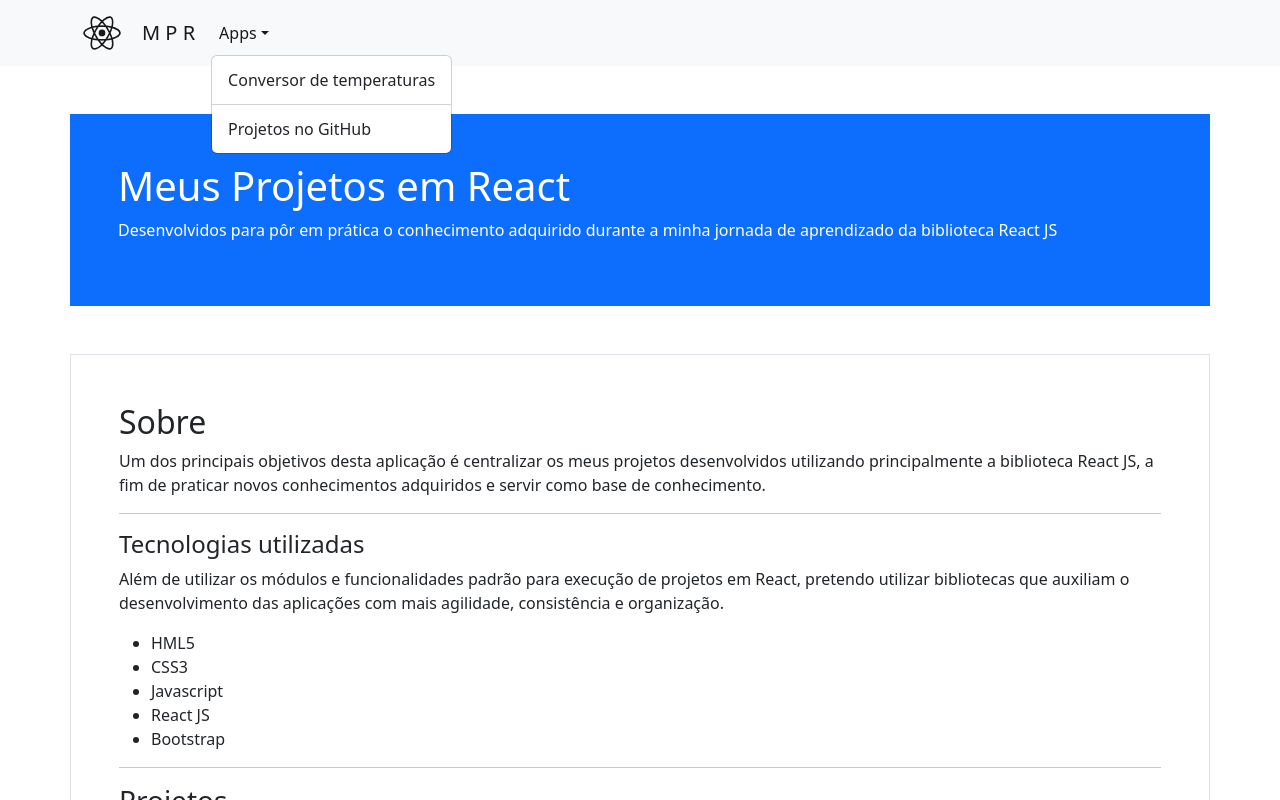
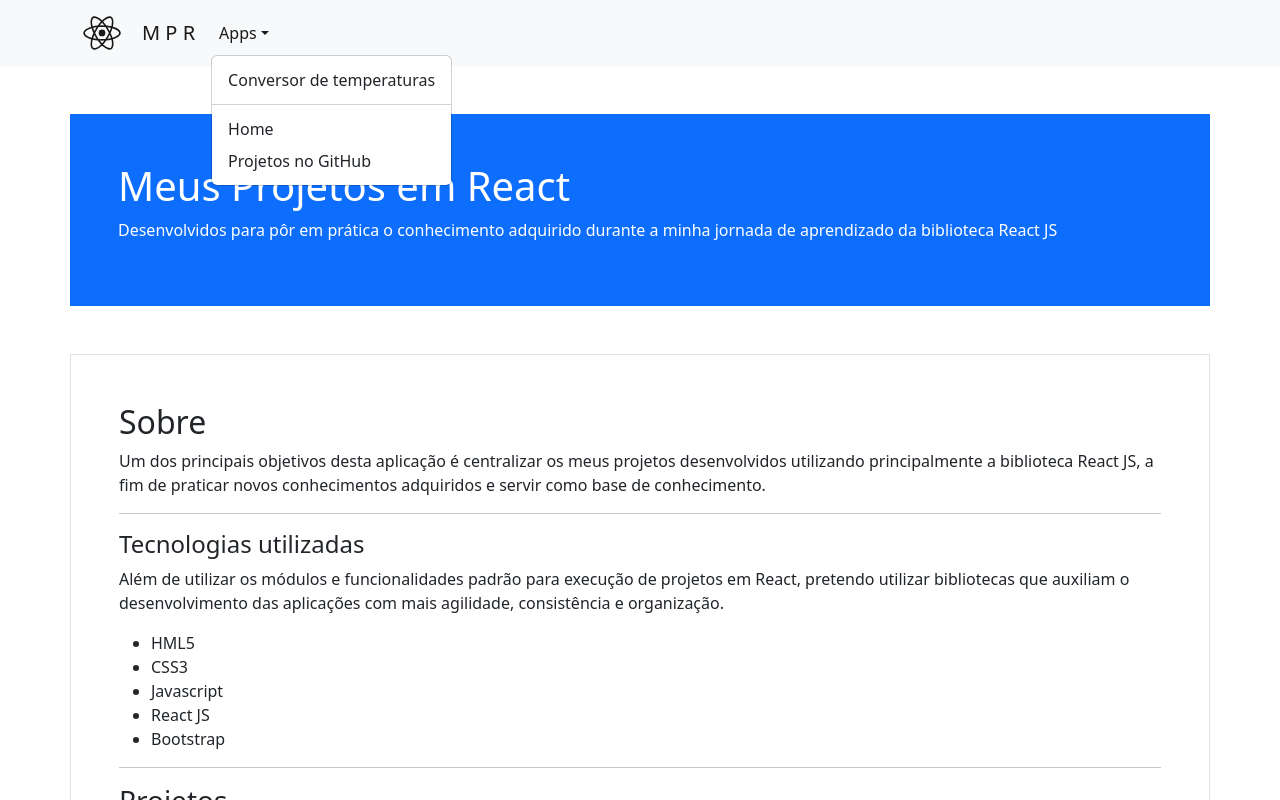
Before and after one commit to vieira-a/my-react-projects, a React (Create React App) app: page / in a window 1280 px wide. Both pictures are taken after a click on the button "Apps". Shown: the top 800 px of the page. Built offline with nearby package versions, Linux system fonts and the light colour scheme.

Commit message:
Adiciona link para a Home no menu de Apps

```diff
--- a/src/components/Navigation.jsx
+++ b/src/components/Navigation.jsx
@@ -24,6 +24,7 @@ function Navigation(){
                 <NavDropdown.Item>Conversor de moedas</NavDropdown.Item> */}
                 <NavDropdown.Item as={Link} to="/temperature" key="2">Conversor de temperaturas</NavDropdown.Item>
                 <NavDropdown.Divider />
+                <NavDropdown.Item as={Link} to={'/'} key="3">Home</NavDropdown.Item>
                 <NavDropdown.Item href="https://www.github.com/vieira-a" target="blank">Projetos no GitHub</NavDropdown.Item>
               </NavDropdown>
             </Nav>
```
